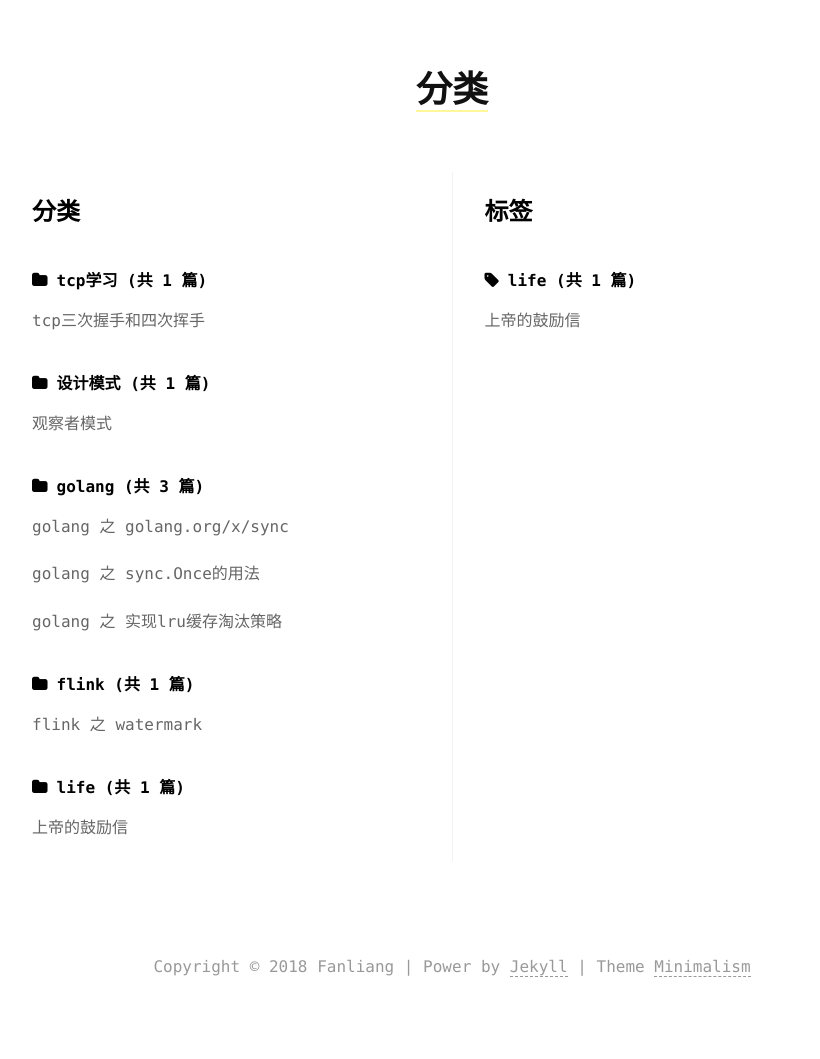
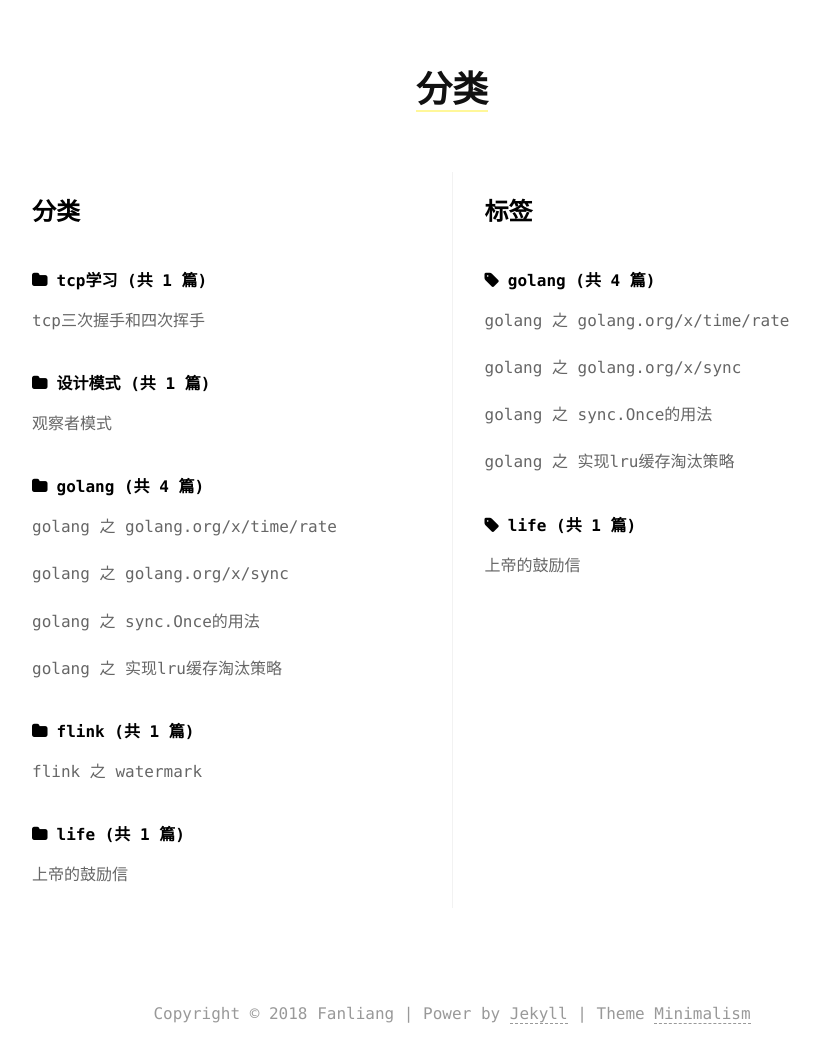
Before and after one commit to dongfanliang/dongfanliang.github.io, a Jekyll site: the page built from categories.md, in a window 1280 px wide. Shown: the whole page, without its empty margins (188-1008 px from the left). Built offline with Jekyll 4.4.1, drawn with Linux system fonts in a browser that asks for light colours; before the commit the page ends 1012 px from its top, so only the background shows below that; part of the change alters nothing that is shown.

Commit message:
add token

````diff
--- a/_posts/golang/2020-02-23-golang_lru.md
+++ b/_posts/golang/2020-02-23-golang_lru.md
@@ -3,6 +3,7 @@ title: golang 之 实现lru缓存淘汰策略
 categories: golang
 date: 2020-02-23 12:38:11
 layout: post
+tags: golang
 ---
 #### 常见的缓存淘汰策略 -- FIFO/LFU/LRU
 1. FIFO(First In First Out)
--- a/_posts/golang/2020-02-23-golang_sync_once.md
+++ b/_posts/golang/2020-02-23-golang_sync_once.md
@@ -3,6 +3,7 @@ title: golang 之 sync.Once的用法
 categories: golang
 date: 2020-02-23 12:38:11
 layout: post
+tags: golang
 ---
 
 ### sync.Once.Do(f func()) 全局只执行一次
--- a/_posts/golang/2020-02-23-golang_x_sync.md
+++ b/_posts/golang/2020-02-23-golang_x_sync.md
@@ -2,6 +2,7 @@
 title: golang 之 golang.org/x/sync
 categories: golang
 date: 2020-02-23 12:38:11
+tags: golang
 layout: post
 ---
 
--- /dev/null
+++ b/_posts/golang/2020-03-02-golang-ratetime.md
@@ -0,0 +1,155 @@
+---
+title: golang 之 golang.org/x/time/rate
+date:  2020-03-02 22:18:01 +0800
+category: golang
+tags: golang
+excerpt:
+---
+
+##### 使用示例：
+``` GO
+package main
+
+import (
+	"golang.org/x/time/rate"
+)
+
+func main() {
+	limit := rate.NewLimiter(2, 10)  // 每秒生成2个token， 桶大小为10
+	for i := 0; i < 20; i++ {
+		println(limit.Allow(), i)
+	}
+}
+
+// 输出：
+true 0
+true 1
+true 2
+true 3
+true 4
+true 5
+true 6
+true 7
+true 8
+true 9
+false 10
+false 11
+false 12
+false 13
+false 14
+false 15
+false 16
+false 17
+false 18
+false 19
+```
+### 令牌桶实方式实现限速
+[golang.org/x/time/rate](https://github.com/golang/time/blob/master/rate/rate.go)
+
+#### 核心思想：如果生成token速率一定，那么**token数** 和 **时间段**可以相互转换；
+
+
+惰性生成的，只有有请求的时候，才会触发计算token数；
+#### 核心代码
+``` GO
+// 这里只关注Allow()方法实现，其他方法也类似，可以看文档或者源码
+
+type Limit float64
+
+type Limiter struct {
+	limit Limit     // 每秒产生多少个token
+	burst int       // 桶大小
+
+	mu     sync.Mutex
+	tokens float64   // 当前token数
+	last time.Time
+	lastEvent time.Time
+}
+
+// 客户端获取token，桶里有返回true，否则返回false
+func (lim *Limiter) Allow() bool {
+	return lim.AllowN(time.Now(), 1)
+}
+
+// 也可以同时获取多个token
+func (lim *Limiter) AllowN(now time.Time, n int) bool {
+	return lim.reserveN(now, n, 0).ok
+}
+
+func (lim *Limiter) reserveN(now time.Time, n int, maxFutureReserve time.Duration) Reservation {
+    // tokens 为现在桶的token数
+	now, last, tokens := lim.advance(now)
+
+	// n为需要消费的tokens，这个结果可能负数
+	tokens -= float64(n)
+
+	var waitDuration time.Duration
+	if tokens < 0 {
+        // 结果小于0 意味着桶内没有token需要等待一段时间生成token
+        // 计算需要等待时长
+		waitDuration = lim.limit.durationFromTokens(-tokens)
+	}
+
+    // AllowN调用时 maxFutureReserve=0
+	// 如果请求数N >桶大小 或者 waitDuration 等待时长 > 0；结果为false
+	ok := n <= lim.burst && waitDuration <= maxFutureReserve
+
+	// 统一的结果struct，包括等待时长等等，这里只关注ok
+	r := Reservation{
+		ok:    ok,  // 是否能够获取到n个token
+		lim:   lim,
+		limit: lim.limit,
+	}
+	if ok {
+        r.tokens = n
+        // 如果等待时间 > 0  timeToAct表示未来的一个时刻，桶内会有n个token
+		r.timeToAct = now.Add(waitDuration)
+	}
+
+    // 更新各种状态
+	if ok {
+		lim.last = now  // 更新时间
+		lim.tokens = tokens  // 更新桶内token数
+		lim.lastEvent = r.timeToAct
+	} else {
+		lim.last = last
+	}
+
+	lim.mu.Unlock()
+	return r
+}
+
+func (lim *Limiter) advance(now time.Time) (newNow time.Time, newLast time.Time, newTokens float64) {
+	last := lim.last
+	if now.Before(last) {
+		last = now
+	}
+
+    // 根据token数计算填满桶需要的时长
+    maxElapsed := lim.limit.durationFromTokens(float64(lim.burst) - lim.tokens)
+    // 当前时间 - 上次更新时间，如果elapsed特别大，也就是last很久没更新，相当于桶为空
+	elapsed := now.Sub(last)
+	if elapsed > maxElapsed {
+		elapsed = maxElapsed
+	}
+
+	// 根据时间段计算token数
+    delta := lim.limit.tokensFromDuration(elapsed)
+    // 当前桶里的token数 = 桶内现有token数 + 这段时间生成的token数
+	tokens := lim.tokens + delta
+	if burst := float64(lim.burst); tokens > burst {
+		tokens = burst
+	}
+
+	return now, last, tokens
+}
+```
+
+#### 相关开源项目：
+```
+// 令牌桶方式， 以golang.org/x/time/rate为基础，提供gin的中间件
+https://github.com/didip/tollbooth
+
+// 经过优化的漏斗方式， 提供最大松弛量等方案
+https://github.com/uber-go/ratelimit/
+```
````
